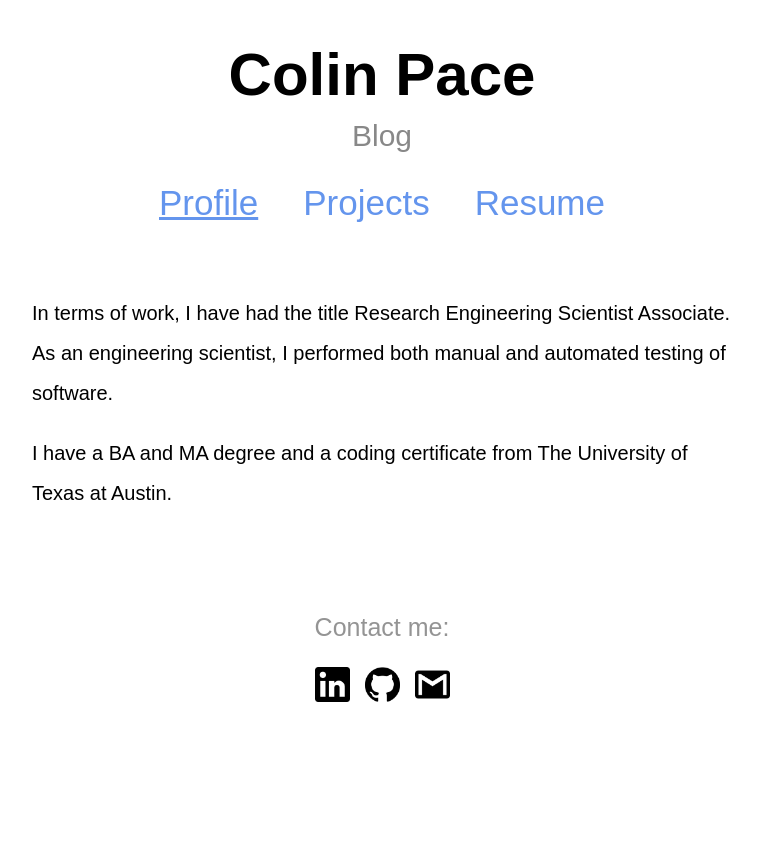
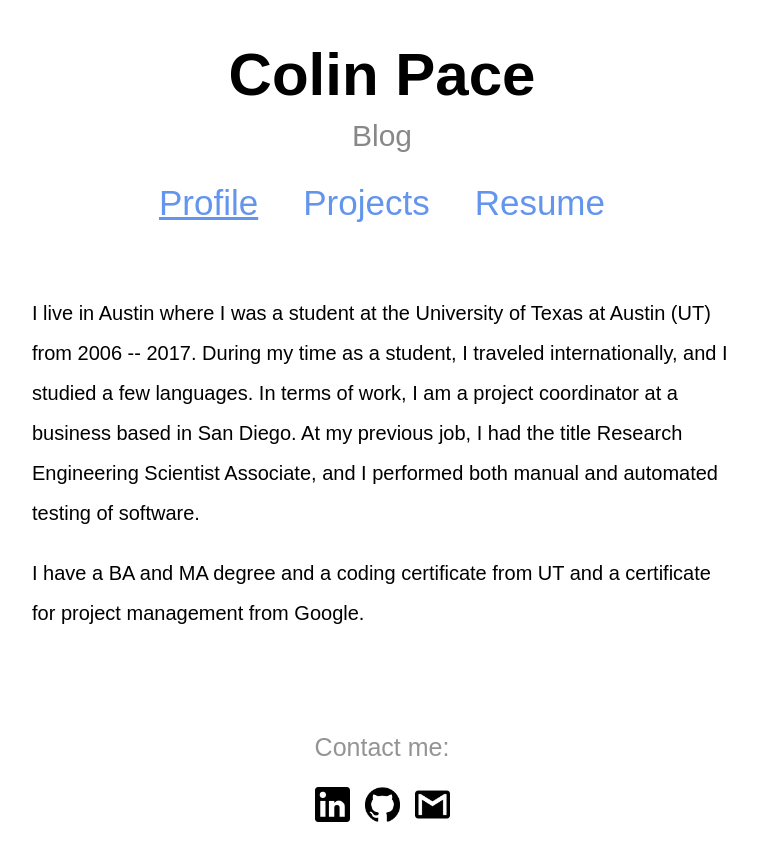
Before and after one commit to Colin-Pace/Portfolio, a React (Create React App) app: page / in a window 1280 px wide. Shown: the top 860 px of the page, without its empty margins (258-1018 px from the left). Before the commit the page ends 807 px from the top, so only its background shows below. Built offline with nearby package versions, Linux system fonts and the light colour scheme.

Commit message:
textual updates

```diff
--- a/src/Profile.js
+++ b/src/Profile.js
@@ -4,8 +4,8 @@ import './Profile.css';
 function Profile() {
   return (
     <div>
-      <p className = 'profileText'>In terms of work, I have had the title Research Engineering Scientist Associate. As an engineering scientist, I performed both manual and automated testing of software.</p>
-      <p id = 'lastText' className = 'profileText'>I have a BA and MA degree and a coding certificate from The University of Texas at Austin.</p>
+      <p className = 'profileText'>I live in Austin where I was a student at the University of Texas at Austin (UT) from 2006 -- 2017. During my time as a student, I traveled internationally, and I studied a few languages. In terms of work, I am a project coordinator at a business based in San Diego. At my previous job, I had the title Research Engineering Scientist Associate, and I performed both manual and automated testing of software.</p>
+      <p id = 'lastText' className = 'profileText'>I have a BA and MA degree and a coding certificate from UT and a certificate for project management from Google.</p>
     </div>
   );
 }
--- a/src/Resume.js
+++ b/src/Resume.js
@@ -8,6 +8,7 @@ function Resume() {
         <div id = 'resumeLeft'>
           <div id = 'experience'>
             <p className = 'sideTitle'>Experience</p>
+            <p className = 'title'>Project Coordinator - ADU Geeks</p>
             <p className = 'title'>Research Engineering Scientist Associate I - Applied Research Laboratories</p>
           </div>
 
```
